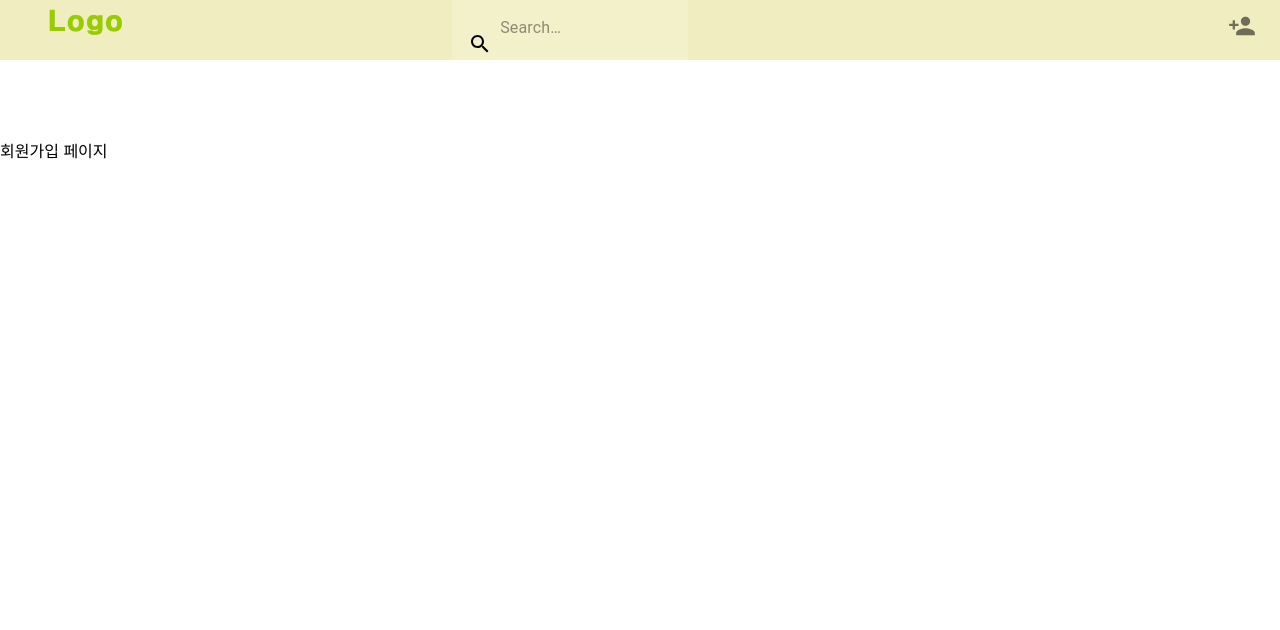
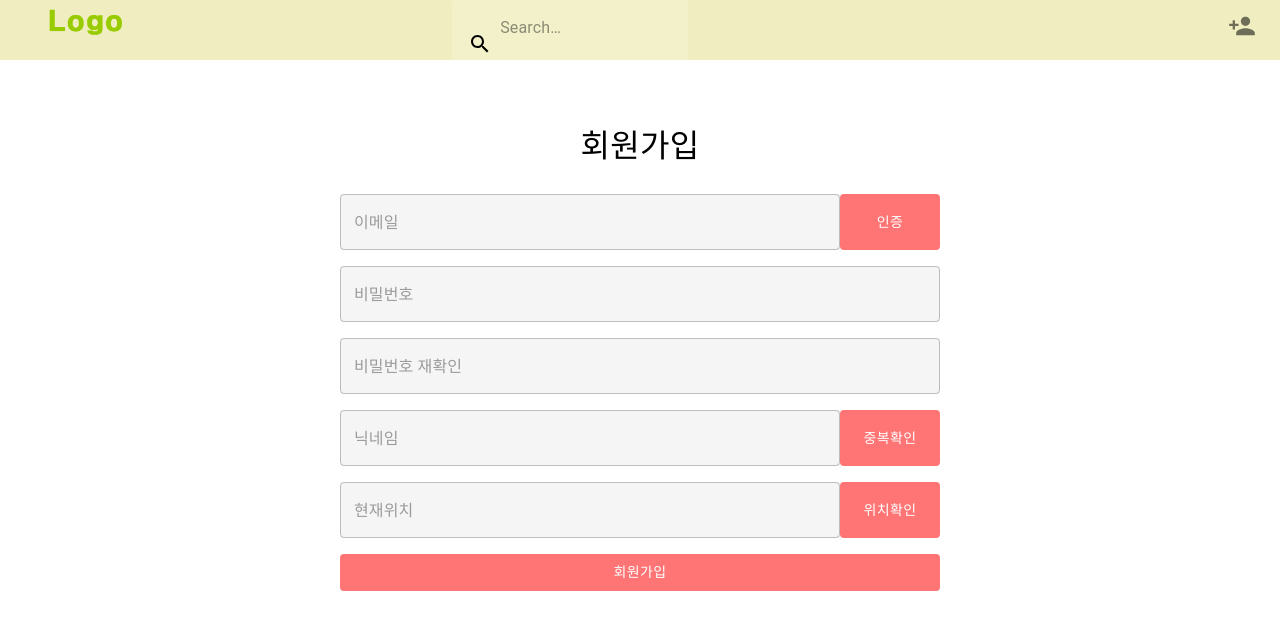
Before and after one commit to localmap/front, a React (Create React App) app in the folder frontend/: page /join in a window 1280 px wide. Shown: the top 630 px of the page. Built offline with nearby package versions, Linux system fonts and the light colour scheme.

Commit message:
초기커밋

```diff
--- a/frontend/package.json
+++ b/frontend/package.json
@@ -22,6 +22,7 @@
     "react": "^18.2.0",
     "react-cookie": "^4.1.1",
     "react-dom": "^18.2.0",
+    "react-icons": "^4.10.1",
     "react-query": "^3.39.3",
     "react-redux": "^8.1.1",
     "react-router-dom": "^6.12.1",
--- a/frontend/src/App.css
+++ b/frontend/src/App.css
@@ -47,11 +47,64 @@
 
 /*home end*/
 
+/*join start*/
+.join {
+  position:fixed;
+  width:100%;
+}
+/*join end*/
+
+/*email_check start*/
+  .emailcheck{
+    width:100%;
+  }
+/*email_check end*/
+
+/*location start*/
+.location{
+  width:100%;
+}
+/*location end*/
+
+/*nicknamecheck start*/
+.nicknamecheck{
+  width: 100%;
+}
+/*nicknamecheck end*/
+
+/*location_search start*/
+.location_search {
+  width: 100%;
+}
+/*location_search end*/
+
 /*login start*/
 .login {
   position:fixed;
 }
 /*login end*/
+
+/*valide formbox start*/
+.formbox{
+  position: relative;
+    margin-bottom: 20px;
+    .message {
+      font-weight: 500;
+      font-size: 1.6rem;
+      line-height: 24px;
+      letter-spacing: -1px;
+      position: absolute;
+      bottom: -10px;
+      left: 0;
+       &.success {
+        color: #8f8c8b;
+      }
+       &.error {
+        color: #ff2727;
+      }
+    }
+}
+/*valide formbox end*/
 
 /*pw_reset start*/
 @media all and (min-width: 1024px) {
--- a/frontend/src/App.tsx
+++ b/frontend/src/App.tsx
@@ -10,6 +10,10 @@ import Pwsearch from './pages/user/pwsearch';
 import Pw_reset from './pages/user/pw_reset';
 import Mypage from './pages/user/mypage';
 import Notice from './pages/board/notice_list';
+import EmailCheck from './pages/user/email_check';
+import NickNameCheck from './pages/user/nickname_check';
+import Location from './pages/user/location';
+import Location_search from './pages/user/location_search';
 import axios from 'axios';
 
 axios.defaults.withCredentials = true;
@@ -24,6 +28,10 @@ const App: React.FC = () => {
       <Route path='/pwreset' element={<Pw_reset/>}/>
       <Route path='/mypage' element={<Mypage/>} />
       <Route path='/notice' element={<Notice />} />
+      <Route path='/emailcheck' element={<EmailCheck />} />
+      <Route path='/nicknamecheck' element={<NickNameCheck/>} />
+      <Route path='/location' element={<Location/>} />
+      <Route path='/location_search' element={<Location_search/>} />
     </Routes>
   );
 }
--- a/frontend/src/pages/home.tsx
+++ b/frontend/src/pages/home.tsx
@@ -14,7 +14,7 @@ const Home: React.FC = () => {
     return (
         <div className="home">
             <Box sx={{ flexGrow: 1, maxWidth: 1500, margin: 'auto' , mx:15, mb:15 }}>
-            <Typography sx={{fontSize:20, my:5}} textAlign='center'>지도 ..</Typography>
+                <Typography sx={{fontSize:20, my:5}} textAlign='center'>지도 ..</Typography>
             </Box>
             <Box sx={{ flexGrow: 1, maxWidth: 1500, margin: 'auto' , mx:15, mb:15 }}>
                 <Typography sx={{fontSize:20, my:5}} textAlign='center'>주변 인기 맛집</Typography>
--- /dev/null
+++ b/frontend/src/pages/user/email_check.tsx
@@ -0,0 +1,19 @@
+import {Box,Stack,Typography,Button,TextField} from '@mui/material';
+
+const EmailCheck: React.FC = () => {
+    return(
+        <div className="emailcheck">
+            <Typography sx={{fontSize:32 , pb:3,textAlign:'center'}}>회원가입</Typography>
+            <Box sx={{display:'flex', justifyContent:'center', alignItems:"center"}}>
+                <Stack direction="row">
+                    <TextField type="text" placeholder="이메일" sx={{ backgroundColor:"#F5F5F5", width:500}}></TextField>
+                </Stack>
+            </Box>
+            <Box sx={{display:'flex', justifyContent:'center',alignItems:'center' }}>
+                <Button sx={{color:'white', backgroundColor:'#FF7474', width:500,mt:2}}>인증 메일발송</Button>
+            </Box>
+        </div>
+    );
+}
+
+export default EmailCheck;
--- a/frontend/src/pages/user/join.tsx
+++ b/frontend/src/pages/user/join.tsx
@@ -1,9 +1,143 @@
-import * as React from 'react';
+import * as React from "react";
+import axios from "axios";
+import { BaseUrl } from "../../util/axiosApi";
+//material ui
+import {Stack,Typography,Box,Grid, TextField,Button} from "@mui/material";
+import { WidthFull } from "@mui/icons-material";
+import { useNavigate } from "react-router-dom";
+import { useState } from "react";
+const Join : React.FC = () => {
 
-const Join: React.FC = () => {
-  return (
-    <div>
-      <p>회원가입 페이지</p>
+  //navigate
+  const navigate = useNavigate();
+
+  const goEmailCheck = ()=>{
+    navigate('/emailcheck')
+  };
+
+  const goNicknameCheck = () => {
+    navigate('/nicknamecheck')
+  };
+
+  const goLogin = () => {
+    navigate('/login')
+  }
+
+  const goJoin = () => {
+    navigate('/join')
+  }
+
+  const goLocation = () => {
+    navigate('/location')
+  }
+
+  //user
+  const [email, setEmail] = useState('');
+  const [password , setPassword] = useState('');
+  const [passwordconfirm , setPasswordconfirm] = useState('');
+  const [nickname , setNickname] = useState('');
+
+  //통신
+  const Join = () => {
+    const url = BaseUrl + "/user/signup"
+      axios.post(url, {
+        headers: { "Content-Type" : "application/json"},
+        body: {email:email, password:password, nickname:nickname }
+      })
+      .then(function(response) {
+        alert('가입이 완료되었습니다.')
+        goLogin()
+      })
+      .catch(function(error){
+        alert('회원정보를 확인해주세요')
+        goJoin()
+      })
+  };
+
+  //유효성 검사
+
+    //에러메세지
+    const[emailError , setEmailError] = useState("");
+    const[passwordError , setPasswordError] = useState("");
+    const[passwordconfirmError , setPasswordConfirmError] = useState("");
+
+  //유효성 검사 함수
+    const validateEmail = (email: string):boolean => {
+      const regex = /^[0-9a-zA-Z]([-_\.]?[0-9a-zA-Z])*@[0-9a-zA-Z]([-_\.]?[0-9a-zA-Z])*\.[a-zA-Z]{2,3}$/;
+      return regex.test(email);
+    }
+
+    const validatePassword = (password: string):boolean => {
+      return password.length >=5;
+    }
+
+    const handleEmailChange = (event:React.ChangeEvent<HTMLInputElement>) => {
+      const inputEmail = event.target.value;
+
+      if(!validateEmail(inputEmail)){
+        setEmailError("이메일 형식이 올바르지 않습니다.");
+      }else{
+        setEmailError("");
+      }
+      setEmail(inputEmail);
+    };
+
+    const handlePasswordChange = (event:React.ChangeEvent<HTMLInputElement>) => {
+      const inputPassword = event.target.value;
+
+      if(!validatePassword(inputPassword)){
+        setPasswordError("비밀번호 형식이 올바르지 않습니다.");
+      }else{
+        setPasswordError("");
+      }
+      setPassword(inputPassword);
+    }
+
+    const handlePasswordConfirm = (event:React.ChangeEvent<HTMLInputElement>) => {
+      const inputPasswordConfirm = event.target.value;
+      if(inputPasswordConfirm!==password){
+        setPasswordConfirmError("비밀번호가 같지 않습니다");
+      }else{
+        setPasswordConfirmError("");
+      }
+      setPasswordconfirm(inputPasswordConfirm);
+    }
+
+
+  return(
+    <div className="join">
+      <Box sx={{display:"flex" , justifyContent:"center", alignItems:"center"}}>
+      <form>
+        <Grid>
+          <Grid item xs={12}>
+            <Typography sx={{fontSize:32 , pb:3,textAlign:'center'}}>회원가입</Typography>
+            <Stack direction="row">
+              <TextField name="email" type="email" placeholder="이메일" value={email} onChange={handleEmailChange} sx={{ backgroundColor:"#F5F5F5", width:500}}></TextField>
+              {emailError &&(<Typography color='error' variant='caption'>{emailError}</Typography>)}
+              <Button onClick={()=>{goEmailCheck()}}sx={{color:'white', backgroundColor:'#FF7474', width:100}}>인증</Button>
+            </Stack>
+            <Stack>
+              <TextField name="password" type="password" placeholder="비밀번호" value={password} onChange={handlePasswordChange} sx={{mt:2, backgroundColor:"#F5F5F5"}}></TextField>
+              {passwordError &&(<Typography color='error' variant='caption'>{passwordError}</Typography>)}
+            </Stack>
+            <Stack>
+              <TextField name="passwordconfirm" type="password" placeholder="비밀번호 재확인" value={passwordconfirm} onChange={handlePasswordConfirm} sx={{mt:2, backgroundColor:"#F5F5F5"}}></TextField>
+              {passwordconfirmError &&(<Typography color='error' variant='caption'>{passwordconfirmError}</Typography>)}
+            </Stack>
+            <Stack direction='row'>
+              <TextField type="text" placeholder="닉네임" sx={{ mt:2, backgroundColor:"#F5F5F5", width:500}}></TextField><Button onClick={()=>{goNicknameCheck()}}sx={{mt:2, color:'white', backgroundColor:'#FF7474', width:100}}>중복확인</Button>
+            </Stack>
+            <Stack direction='row'>
+              <TextField type="text" placeholder="현재위치" sx={{mt:2 , backgroundColor:"#F5F5F5", width:500}}></TextField>
+              <Button onClick={()=>{goLocation()}}sx={{mt:2, color:'white', backgroundColor:'#FF7474', width:100}}>위치확인</Button>
+            </Stack>
+            <Stack>
+              <Button onClick={()=>{Join()}}type="submit" sx={{color:'white', backgroundColor:'#FF7474' , mt:2 , width:600}}>회원가입</Button>
+            </Stack>
+          </Grid>
+        </Grid>
+      </form>
+    </Box>
     </div>
   );
 }
--- /dev/null
+++ b/frontend/src/pages/user/location.tsx
@@ -0,0 +1,40 @@
+import {Stack,Typography,Box,Button,TextField,InputAdornment} from '@mui/material'
+import GpsFixedIcon from '@mui/icons-material/GpsFixed';
+import LocationOnIcon from '@mui/icons-material/LocationOn';
+import { useNavigate } from 'react-router-dom';
+import { useState } from 'react';
+import Location_search from './location_search';
+
+
+
+const Location:React.FC = () => {
+    const navigate = useNavigate();
+    const [visible, setVisible] = useState(false);
+
+    return (
+        <div className="location">
+            <Typography sx={{fontSize:32 , pb:3,textAlign:'center'}}>회원가입</Typography>
+            <Box sx={{display:'flex', justifyContent:'center', alignItems:"center"}}>
+                <Stack direction="row">
+                    <TextField type="text" placeholder="동명(읍,면)으로 검색 (ex. 서초동)" sx={{ backgroundColor:"#F5F5F5", width:500}}
+                        InputProps={{
+                            startAdornment: (
+                                <InputAdornment position='start'>
+                                    <LocationOnIcon sx={{color:'#FF7474'}}/>
+                                 </InputAdornment>
+                            ),
+                        }}
+                    />
+                </Stack>
+            </Box>
+            <Box sx={{display:'flex', justifyContent:'center',alignItems:'center',flexDirection:'column'}}>
+                <Button onClick={()=> {setVisible(!visible)}}startIcon={<GpsFixedIcon/>} sx={{color:'white', backgroundColor:'#FF7474', width:500,mt:2}}>
+                        {visible? '현재위치로 찾기' : '현재위치로 찾기'}
+                </Button>
+                {visible && <Location_search/>}
+            </Box>
+        </div>
+    )
+}
+
+export default Location;
--- /dev/null
+++ b/frontend/src/pages/user/location_search.tsx
@@ -0,0 +1,15 @@
+import { TextField,Stack} from "@mui/material";
+const Location_search:React.FC = () => {
+    return(
+        <div>
+            <Stack sx={{flexDirection:'column'}}>
+                <TextField sx={{width:500}}>A동</TextField>
+                <TextField>B동</TextField>
+                <TextField>C동</TextField>
+                <TextField>D동</TextField>
+            </Stack>
+        </div>
+    );
+}
+
+export default Location_search;
--- /dev/null
+++ b/frontend/src/pages/user/nickname_check.tsx
@@ -0,0 +1,12 @@
+
+import {Stack} from '@mui/material';
+
+const NickNameCheck : React.FC = () => {
+    return(
+        <div className="nicknamecheck">
+            닉네임중복확인
+        </div>
+    );
+}
+
+export default NickNameCheck;
```
Also changed, not shown: 1 other file (tests, documents, lock files or other folders).
